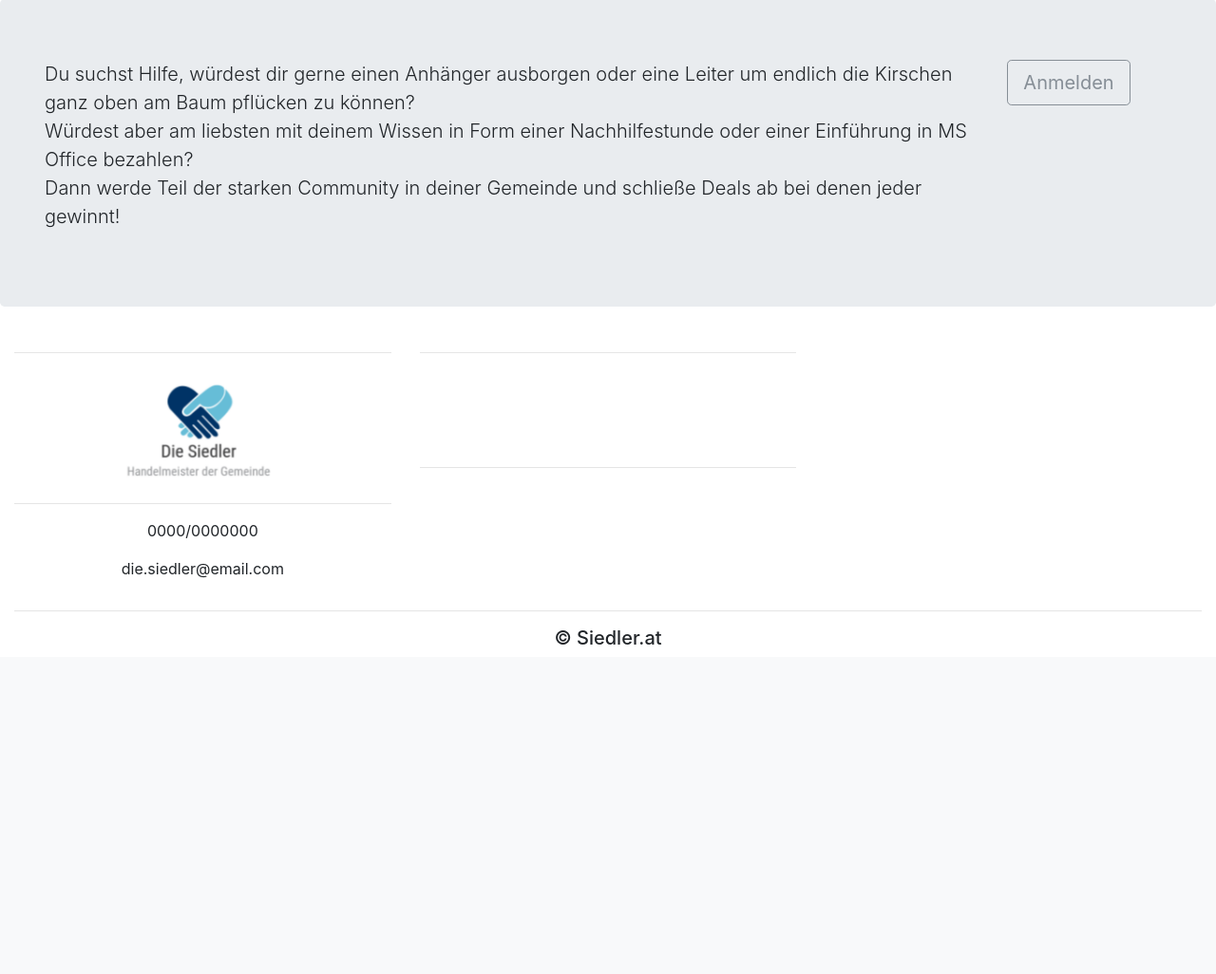
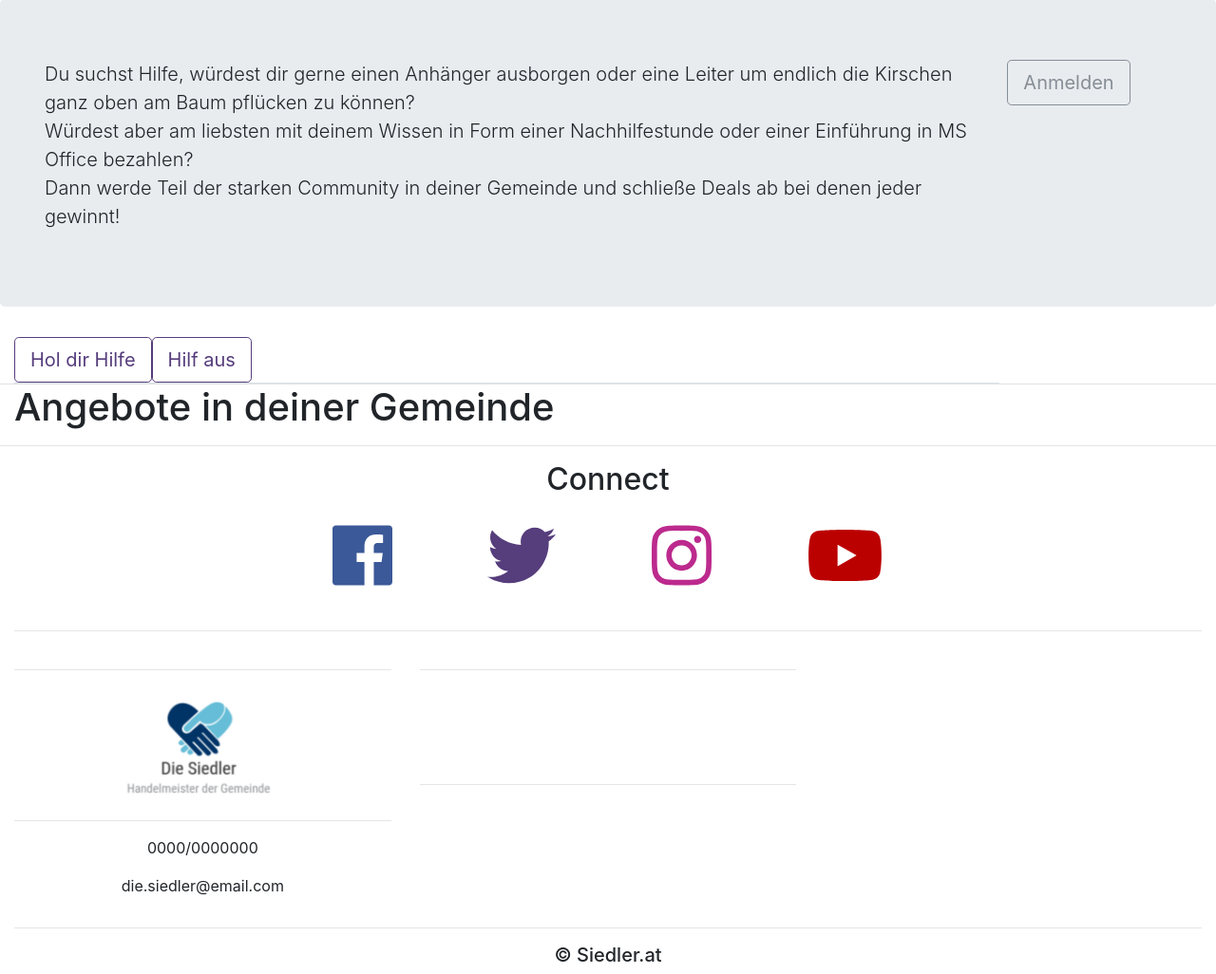
Before and after one commit to mhirz/CSLab4126_finalproject, a Flask app: page / in a window 1280 px wide. Shown: the part 153-1179 px from the top of the page at 95% size. Before the commit the page ends 832 px from the top, so only its background shows below. Run offline with Flask 2, Linux system fonts and the light colour scheme; some libraries are stand-ins or nearby versions.

Commit message:
tabs at index.html

```diff
--- /dev/null
+++ b/app/static/css/main.css
@@ -0,0 +1,24 @@
+
+
+.social a {
+    font-size: 4.5rem;
+    padding: 3rem;
+}
+.fa-facebook {
+    color: #3b5998;
+}
+.fa-twittter {
+    color: #00aced;
+}
+.fa-instagram {
+    color: #bc2a8d;
+}
+.fa-youtube {
+    color: #bb0000;
+}
+.fa-facebook:hover,
+.fa-twitter:hover,
+.fa-instagram:hover,
+.fa-youtube:hover {
+    color: #d5d5d5;
+}
--- a/app/templates/index.html
+++ b/app/templates/index.html
@@ -18,4 +18,50 @@
         </div>
     </div>
 
+
+     <div class="container-fluid">
+        <div class="row nav-tabs">
+        <!-- NavTabs -->
+            <div class="col-xs-12 col-sm-12 col-md-9 col-lg-9 col-xl-10">
+
+                <ul class="nav nav-tabs " role="tablist">
+                    <li role="presentation" class="active">
+
+                        <a href="#offers" aria-controls="offers" role="tab" data-toggle="tab">
+                            <button type="button" class="btn btn-outline-primary btn-lg">Hol dir Hilfe</button></a>
+                    </li>
+                    <li role="presentation" class="active">
+                        <a href="#requests" aria-controls="requests" role="tab" data-toggle="tab"><button type="button" class="btn btn-outline-primary btn-lg">Hilf aus</button></a></a>
+                    </li>
+                </ul>
+            </div>
+        </div>
+        <!-- -Tabulator Content -->
+        <div class="tab-content">
+            <div role="tabpanel" class="tab-pane active" id="offers">
+                <h1>Angebote in deiner Gemeinde</h1>
+            </div>
+            <div role="tabpanel" class="tab-pane" id="requests">
+                <h1>Anfragen in deiner Gemeinde</h1>
+            </div>
+        </div>
+    </div>
+
+
+<!-- Connect -->
+<hr>
+        <div class="container-fluid padding">
+            <div class="row text-center padding">
+                <div class="col-12">
+                    <h2>Connect</h2>
+                </div>
+                <div class="col-12 social padding">
+                    <a href="https://facebook.com" target="_blank"><i class="fab fa-facebook"></i></a>
+                    <a href="https://twitter.com" target="_blank"><i class="fab fa-twitter"></i></a>
+                    <a href="https://instagram.com" target="_blank"><i class="fab fa-instagram"></i></a>
+                    <a href="https://youtube.com" target="_blank"><i class="fab fa-youtube"></i></a>
+                </div>
+            </div>
+            <hr class="my-4">
+        </div>
 {% endblock content %}
--- a/app/templates/layout.html
+++ b/app/templates/layout.html
@@ -13,6 +13,8 @@
     <script src="https://maxcdn.bootstrapcdn.com/bootstrap/4.3.1/js/bootstrap.min.js"></script>
     <script src="https://use.fontawesome.com/releases/v5.0.8/js/all.js"></script>
     <link rel="stylesheet" href="{{ url_for('static', filename='css/theme.css') }}" >
+
+    <link rel="stylesheet" href="{{ url_for('static', filename='css/main.css') }}" >
 </head>
 <body>
 
```
Lines whose indentation alone changed are shown as unchanged.
